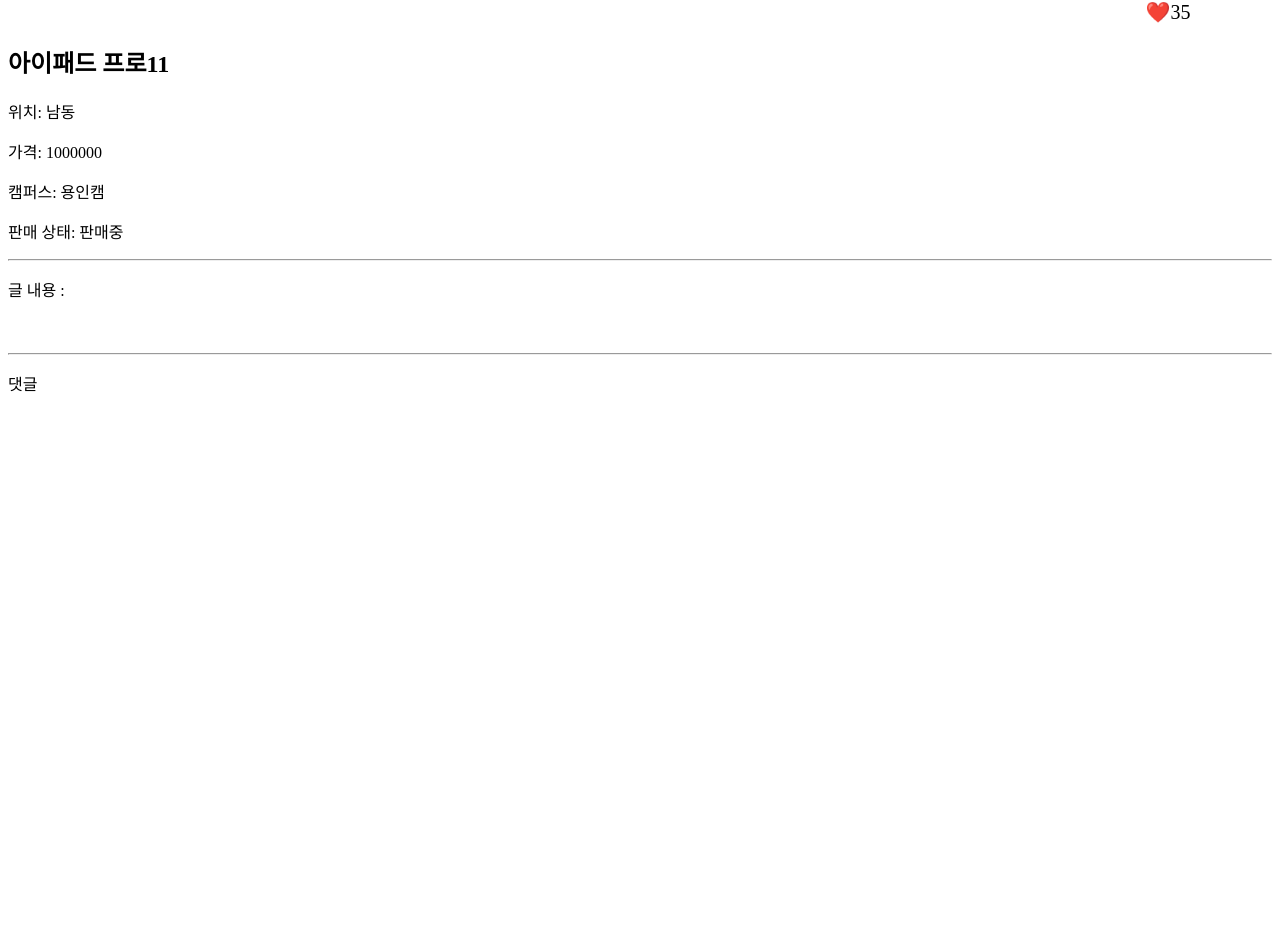
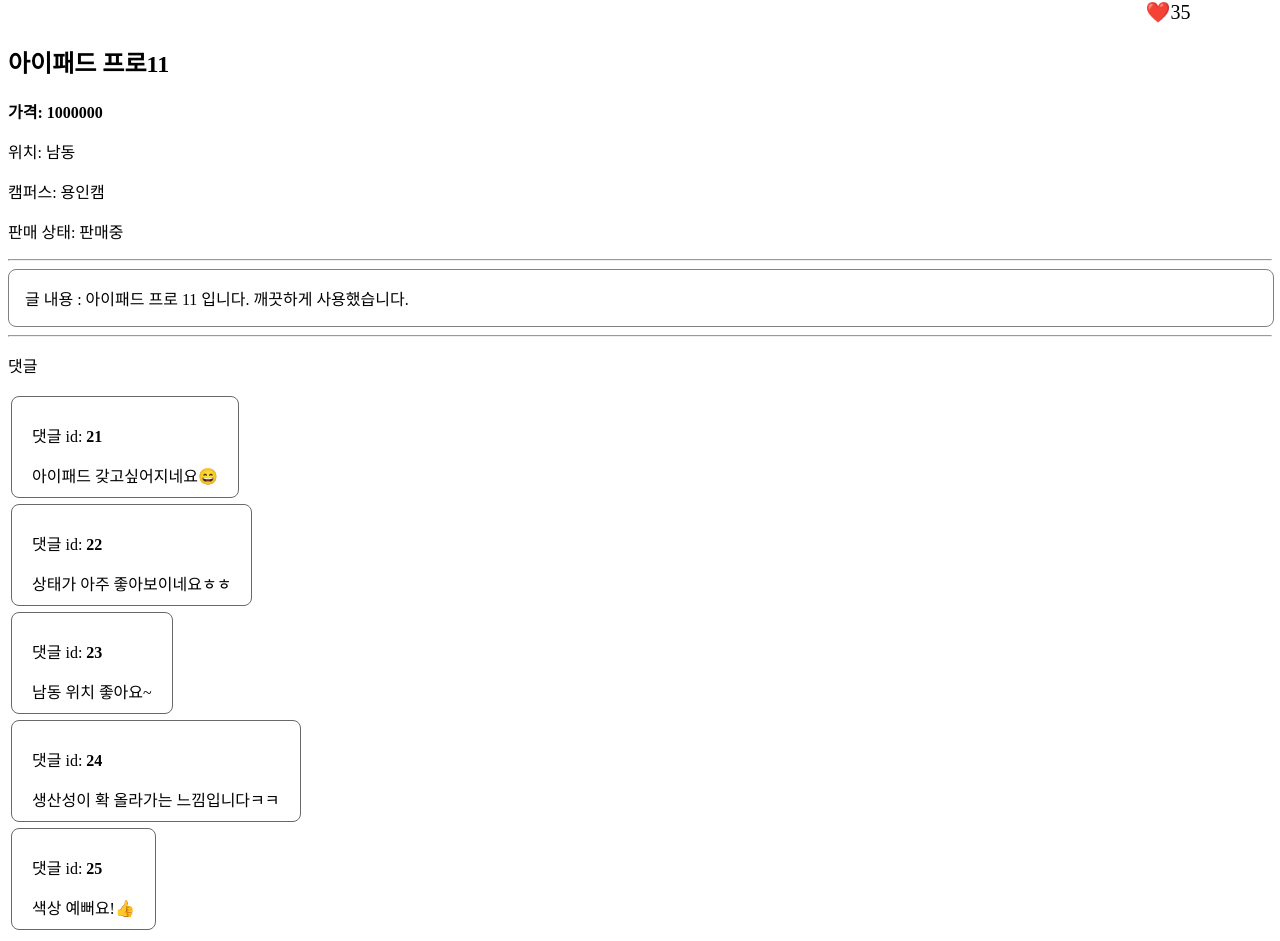
Before and after one commit to Thingk0/Thingji-market, a React (Create React App) app in the folder frontend/market-react/: page /post/1 in a window 1280 px wide. Shown: the part 313-1254 px from the top of the page. Before the commit the page ends 800 px from the top, so only its background shows below. Built offline with nearby package versions, Linux system fonts and the light colour scheme; the HTML template or start-up script is replaced by a standard one.

Commit message:
feat: Add Comments

```diff
--- a/frontend/market-react/src/PostListItemData.json
+++ b/frontend/market-react/src/PostListItemData.json
@@ -6,7 +6,30 @@
     "like": "35",
     "itemStatus": "SALE",
     "campus": "YONGIN",
-    "location": "남동"
+    "location": "남동",
+    "content": "아이패드 프로 11 입니다. 깨끗하게 사용했습니다.",
+    "comments": [
+      {
+        "id": 21,
+        "content": "아이패드 갖고싶어지네요😄"
+      },
+      {
+        "id": 22,
+        "content": "상태가 아주 좋아보이네요ㅎㅎ"
+      },
+      {
+        "id": 23,
+        "content": "남동 위치 좋아요~"
+      },
+      {
+        "id": 24,
+        "content": "생산성이 확 올라가는 느낌입니다ㅋㅋ"
+      },
+      {
+        "id": 25,
+        "content": "색상 예뻐요!👍"
+      }
+    ]
     },
   {
     "id": 2,
@@ -15,7 +38,30 @@
     "like": "7",
     "itemStatus": "SOLD_OUT",
     "campus": "SEOUL",
-    "location": "정문 앞"
+    "location": "정문 앞",
+    "content": "맥북입니다. 색상은 스그이구요 기스가 좀 있어요",
+    "comments": [
+      {
+        "id": 26,
+        "content": "20만원은 너무 저렴하네요 다른 하자가 더 있나요?"
+      },
+      {
+        "id": 27,
+        "content": "좋아보여요"
+      },
+      {
+        "id": 28,
+        "content": "20만원이요 ??"
+      },
+      {
+        "id": 29,
+        "content": "사기 아닌가요?"
+      },
+      {
+        "id": 30,
+        "content": "스그 예뻐요"
+      }
+    ]
 
   },
   {
@@ -25,7 +71,30 @@
     "like": "3",
     "itemStatus": "SOLD_OUT",
     "campus": "YONGIN",
-    "location": "광장"
+    "location": "광장",
+    "content": "브라우니 너무달아요",
+    "comments": [
+      {
+        "id": 31,
+        "content": "음식 팔아도 되나요?"
+      },
+      {
+        "id": 32,
+        "content": "너무 달아보여요"
+      },
+      {
+        "id": 33,
+        "content": "꾸덕해보이네요"
+      },
+      {
+        "id": 34,
+        "content": "직접 만든건가요?"
+      },
+      {
+        "id": 35,
+        "content": "넘 비싸요"
+      }
+    ]
 
   },
   {
@@ -35,7 +104,30 @@
     "like": "22",
     "itemStatus": "SALE",
     "campus": "YONGIN",
-    "location": "채플관 앞"
+    "location": "채플관 앞",
+    "content": "달고 맛있는 사과입니다 🍎",
+    "comments": [
+      {
+        "id": 36,
+        "content": "단 맛이 많이 나나요?"
+      },
+      {
+        "id": 37,
+        "content": "무슨 사과를 4만원에 파나요?"
+      },
+      {
+        "id": 38,
+        "content": "맛있나요?"
+      },
+      {
+        "id": 39,
+        "content": "아오리 사과는 안 파나요?"
+      },
+      {
+        "id": 40,
+        "content": "사과가 달아보여요"
+      }
+    ]
 
   },
   {
@@ -45,7 +137,30 @@
     "like": "45",
     "itemStatus": "SALE",
     "campus": "SEOUL",
-    "location": "운동장"
+    "location": "운동장",
+    "content": "요즘 딸기가 비싸요",
+    "comments": [
+      {
+        "id": 41,
+        "content": "저는 딸기가 제일 좋아요"
+      },
+      {
+        "id": 42,
+        "content": "딸기 농사짓나요?"
+      },
+      {
+        "id": 43,
+        "content": "좀 깎아주세요"
+      },
+      {
+        "id": 44,
+        "content": "사기엔 너무 많아요"
+      },
+      {
+        "id": 45,
+        "content": "맛있어보여요"
+      }
+    ]
 
   },
   {
@@ -55,6 +170,29 @@
     "like": "6",
     "itemStatus": "SOLD_OUT",
     "campus": "YONGIN",
-    "location": "남동"
+    "location": "남동",
+    "content": "커피 아주 맛나요",
+    "comments": [
+      {
+        "id": 46,
+        "content": "누가 커피를 32만원 주고 사나요?"
+      },
+      {
+        "id": 47,
+        "content": "커피 만들어 오셨나요?"
+      },
+      {
+        "id": 48,
+        "content": "맛있나요?"
+      },
+      {
+        "id": 49,
+        "content": "왜 이렇게 비싸죠?"
+      },
+      {
+        "id": 50,
+        "content": "이게 팔렸다고요?"
+      }
+    ]
   }
 ]
--- a/frontend/market-react/src/components/CommentList.jsx
+++ b/frontend/market-react/src/components/CommentList.jsx
@@ -1,3 +1,33 @@
 import React from "react";
+import CommentListItem from "./CommentListItem";
+import styled from "styled-components";
 
-export default () => <span>PostListItem</span>;
+
+const Wrapper = styled.div`
+      display: flex;
+      flex-direction: column;
+      align-items: flex-start;
+      justify-content: center;
+    `
+
+
+const CommentList = (props) => {
+
+    const {comments} = props;
+
+
+    return (
+        <Wrapper>
+            {comments.map((comment, index) => {
+                return (
+                    <CommentListItem
+                        key={comment.id}
+                        comment={comment}
+                    />
+                )
+            })}
+        </Wrapper>
+    );
+}
+
+export default CommentList;
--- /dev/null
+++ b/frontend/market-react/src/components/CommentListItem.jsx
@@ -0,0 +1,30 @@
+import React from "react";
+import styled from "styled-components";
+
+const Comment = styled.div`
+  border: 1px solid dimgray;
+  border-radius: 8px;
+  padding: 10px 20px;
+  margin: 3px;
+  display: inline;
+`
+
+
+const CommentListItem = (props) => {
+
+    const {comment} = props;
+
+
+    return (
+        <>
+            <Comment>
+                <p>댓글 id: <b>{comment.id}</b></p>
+                {comment.content}
+            </Comment>
+        </>
+
+    );
+
+}
+
+export default CommentListItem;
--- a/frontend/market-react/src/components/PostListItem.jsx
+++ b/frontend/market-react/src/components/PostListItem.jsx
@@ -4,7 +4,9 @@
 
 const MDiv = styled.div`
   margin: 30px;
+  padding: 10px 20px;
   border: solid 1px black;
+  border-radius: 8px;
   cursor: pointer;
   :hover {
     background: lightgray;
@@ -35,12 +37,10 @@
                     <ItemStatus color={itemColor}>{itemStatus}</ItemStatus>
                 </div>
                 <div>{campus} {post.location}</div>
-                <div>{post.price}</div>
+                <b>{post.price}원</b>
                 <div>❤️{post.like}</div>
             </MDiv>
         </>
-
-
     );
 }
 
--- a/frontend/market-react/src/pages/PostViewPage.jsx
+++ b/frontend/market-react/src/pages/PostViewPage.jsx
@@ -3,6 +3,7 @@
 import Button from "../ui/Button";
 import data from "../PostListItemData.json"
 import styled from "styled-components";
+import CommentList from "../components/CommentList";
 
 const ImgDiv = styled.div`
   width: calc(100% - 32px);
@@ -14,6 +15,14 @@
   border: 1px solid grey;
   border-radius: 8px;
   text-align: center;
+`;
+
+const PostContent = styled.div`
+  width: calc(100% - 32px);
+  padding: 16px;
+  display: flex;
+  border: 1px solid grey;
+  border-radius: 8px;
 `;
 
 const Heart = styled.p`
@@ -30,7 +39,7 @@
         return item.id == postId;
     }); //useParams로 가져온 postId와 일치하는 id를 가진 post 객체 가져옴
 
-    // console.log(post)
+    console.log(post)
 
     const campus = post.campus === "YONGIN" ? "용인캠" : "서울캠";
     const itemStatus = post.itemStatus === "SALE" ? "판매중" : "판매 완료";
@@ -52,14 +61,16 @@
             <Heart>❤️{post.like}</Heart>
 
             <h2>{post.itemName}</h2>
+            <b>가격: {post.price}</b>
             <p>위치: {post.location}</p>
-            <p>가격: {post.price}</p>
             <p>캠퍼스: {campus}</p>
             <p>판매 상태: {itemStatus}</p>
             <hr />
-            <p>글 내용 : <br /><br /><br /></p>
+            <PostContent>글 내용 : {post.content}</PostContent>
             <hr />
             <p>댓글</p>
+
+            <CommentList comments={post.comments}/>
         </>
     );
 }
--- a/frontend/market-react/src/ui/TextInput.jsx
+++ b/frontend/market-react/src/ui/TextInput.jsx
@@ -6,9 +6,5 @@
         <textarea />
 
     );
-
-
-
-
 }
 export default TextInput;
```
